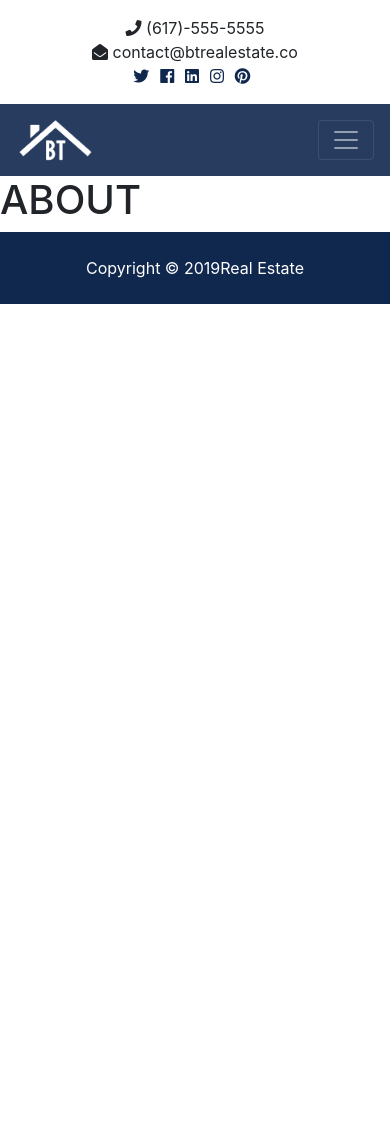
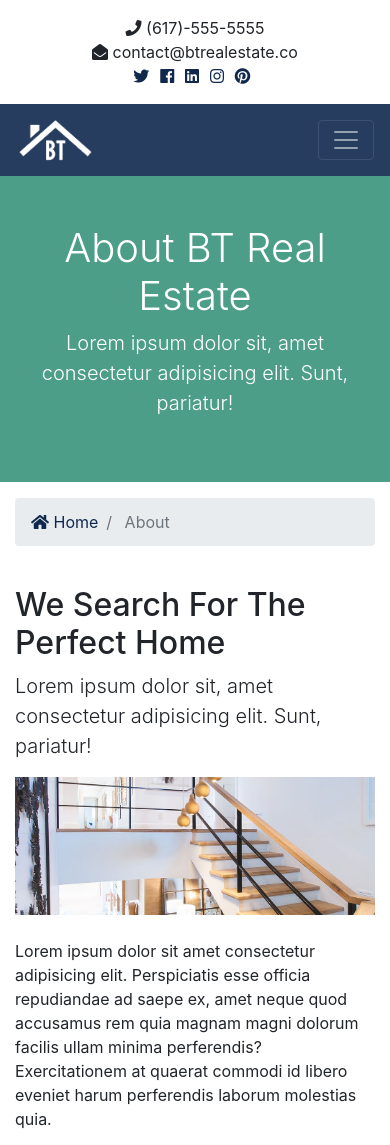
Before and after one commit to Bartosz-L/real-estate_django-app, a Django app: page /about in a window 390 px wide. Shown: the top 1145 px of the page. Before the commit the page ends 304 px from the top, so only its background shows below. Run offline with Django 3.2, Linux system fonts and the light colour scheme; some libraries are stand-ins or nearby versions.

Commit message:
about page and navbar active links

```diff
--- a/btre_project/templates/pages/about.html
+++ b/btre_project/templates/pages/about.html
@@ -1,3 +1,106 @@
-{% extends "base.html" %} {% block content %}
-<h1>ABOUT</h1>
+{% extends "base.html" %}
+{% load static %}
+{% block content %}
+  <section id="showcase-inner" class="py-5 text-white">
+    <div class="container">
+      <div class="row text-center">
+        <div class="col-md-12">
+          <h1 class="display-4">About BT Real Estate</h1>
+          <p class="lead">Lorem ipsum dolor sit, amet consectetur adipisicing elit. Sunt, pariatur!</p>
+        </div>
+      </div>
+    </div>
+  </section>
+
+  <!-- Breadcrumb -->
+  <section id="bc" class="mt-3">
+    <div class="container">
+      <nav aria-label="breadcrumb">
+        <ol class="breadcrumb">
+          <li class="breadcrumb-item">
+            <a href="{% url 'index' %}">
+              <i class="fas fa-home"></i> Home</a>
+          </li>
+          <li class="breadcrumb-item active"> About</li>
+        </ol>
+      </nav>
+    </div>
+  </section>
+
+  <section id="about" class="py-4">
+    <div class="container">
+      <div class="row">
+        <div class="col-md-8">
+          <h2>We Search For The Perfect Home</h2>
+          <p class="lead">Lorem ipsum dolor sit, amet consectetur adipisicing elit. Sunt, pariatur!</p>
+          <img src="{% static 'img/about.jpg' %}" alt="">
+          <p class="mt-4">Lorem ipsum dolor sit amet consectetur adipisicing elit. Perspiciatis esse officia repudiandae ad saepe ex, amet
+            neque quod accusamus rem quia magnam magni dolorum facilis ullam minima perferendis? Exercitationem at quaerat
+            commodi id libero eveniet harum perferendis laborum molestias quia.</p>
+        </div>
+        <div class="col-md-4">
+          <div class="card">
+            <img class="card-img-top" src="assets/img/realtors/kyle.jpg" alt="Seller of the month">
+            <div class="card-body">
+              <h5 class="card-title">Seller Of The Month</h5>
+              <h6 class="text-secondary">Kyle Brown</h6>
+              <p class="card-text">Lorem ipsum dolor sit amet consectetur adipisicing elit. Omnis nesciunt amet, illo itaque similique repellat.
+                content.
+              </p>
+            </div>
+          </div>
+        </div>
+      </div>
+    </div>
+  </section>
+
+  <!-- Work -->
+  <section id="work" class="bg-dark text-white text-center">
+    <h2 class="display-4">We Work For You</h2>
+    <h4>Lorem ipsum dolor sit amet consectetur adipisicing elit. Autem velit aperiam, unde aliquid at similique!</h4>
+    <hr>
+    <a href="listings.html" class="btn btn-secondary text-white btn-lg">View Our Featured Listings</a>
+  </section>
+
+  <!-- Team -->
+  <section id="team" class="py-5">
+    <div class="container">
+      <h2 class="text-center">Our Team</h2>
+      <div class="row text-center">
+        <div class="col-md-4">
+          <img src="assets/img/realtors/kyle.jpg" alt="" class="rounded-circle mb-3">
+          <h4>Kyle Brown</h4>
+          <p class="text-success">
+            <i class="fas fa-award text-success mb-3"></i> Realtor</p>
+          <hr>
+          <p>
+            <i class="fas fa-phone"></i> (555)-555-5555</p>
+          <p>
+            <i class="fas fa-envelope-open"></i> kyle@btrealestate.co</p>
+        </div>
+
+        <div class="col-md-4">
+          <img src="assets/img/realtors/mark.jpg" alt="" class="rounded-circle mb-3">
+          <h4>Mark Hudson</h4>
+          <p class="text-success">Realtor</p>
+          <hr>
+          <p>
+            <i class="fas fa-phone"></i> (444)-444-4444</p>
+          <p>
+            <i class="fas fa-envelope-open"></i> mark@btrealestate.co</p>
+        </div>
+
+        <div class="col-md-4">
+          <img src="assets/img/realtors/jenny.jpg" alt="" class="rounded-circle mb-3">
+          <h4>Jenny Johnson</h4>
+          <p class="text-success">Realtor</p>
+          <hr>
+          <p>
+            <i class="fas fa-phone"></i> (333)-333-3333</p>
+          <p>
+            <i class="fas fa-envelope-open"></i> jenny@btrealestate.co</p>
+        </div>
+      </div>
+    </div>
+  </section>
 {% endblock content %}
--- a/btre_project/templates/partials/_navbar.html
+++ b/btre_project/templates/partials/_navbar.html
@@ -1,7 +1,7 @@
 {% load static %}
 <nav class="navbar navbar-expand-lg navbar-dark bg-primary sticky-top">
   <div class="container">
-    <a class="navbar-brand" href="index.html">
+    <a class="navbar-brand" href="{% url 'index' %}">
       <img src="{% static 'img/logo.png' %}" class="logo" alt="" />
     </a>
     <button
@@ -14,13 +14,13 @@
     </button>
     <div class="collapse navbar-collapse" id="navbarNavAltMarkup">
       <ul class="navbar-nav">
-        <li class="nav-item active mr-3">
-          <a class="nav-link" href="index.html">Home</a>
+        <li class="nav-item {% if '/' == request.path %} active {% endif %} mr-3">
+          <a class="nav-link" href="{% url 'index' %}">Home</a>
         </li>
-        <li class="nav-item mr-3">
-          <a class="nav-link" href="about.html">About</a>
+        <li class="nav-item {% if 'about' in request.path %} active {% endif %} mr-3">
+          <a class="nav-link" href="{% url 'about' %}">About</a>
         </li>
-        <li class="nav-item mr-3">
+        <li class="nav-item {% if 'listings' in request.path %} active {% endif %} mr-3">
           <a class="nav-link" href="listings.html">Featured Listings</a>
         </li>
       </ul>
```
